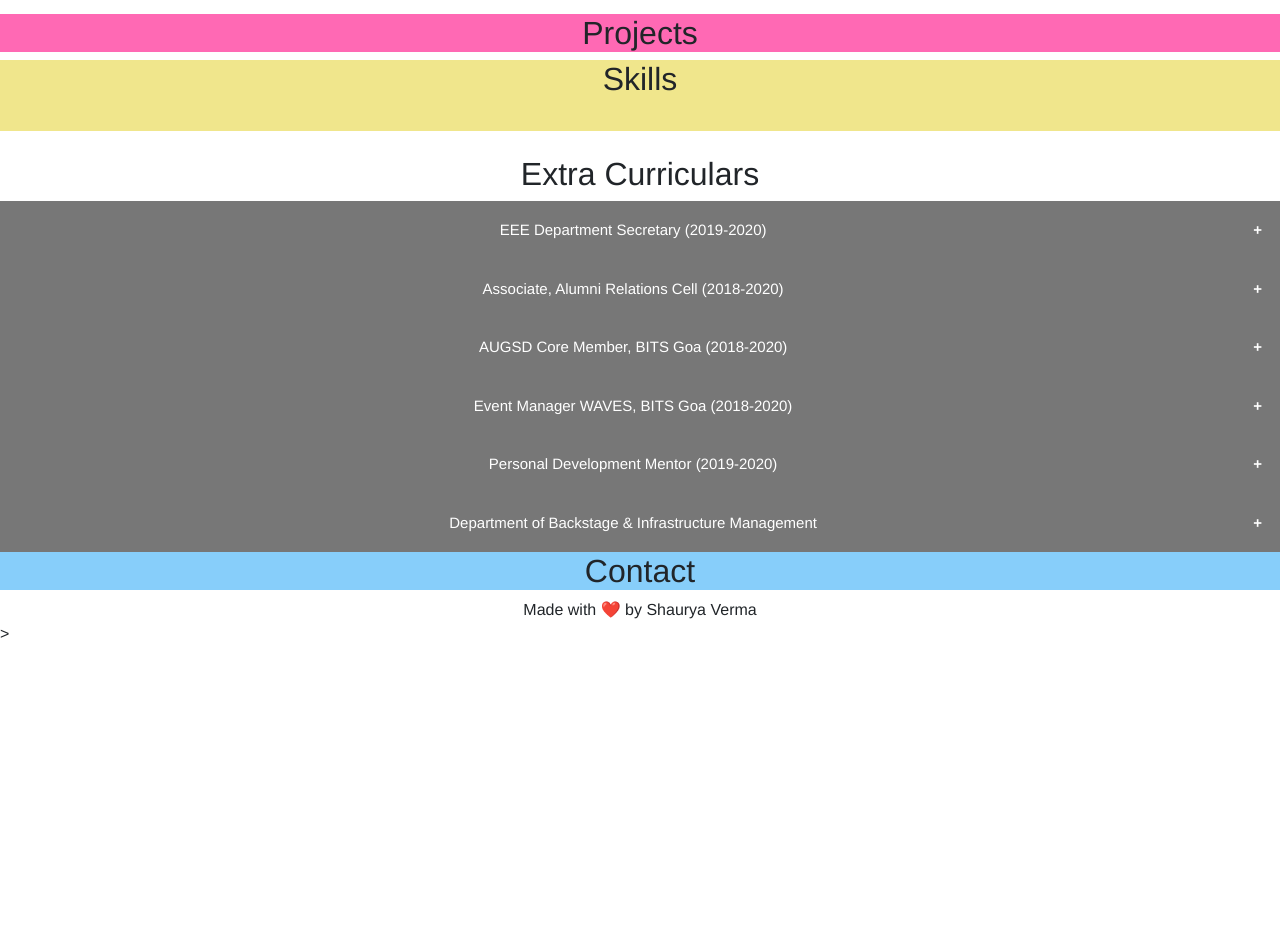
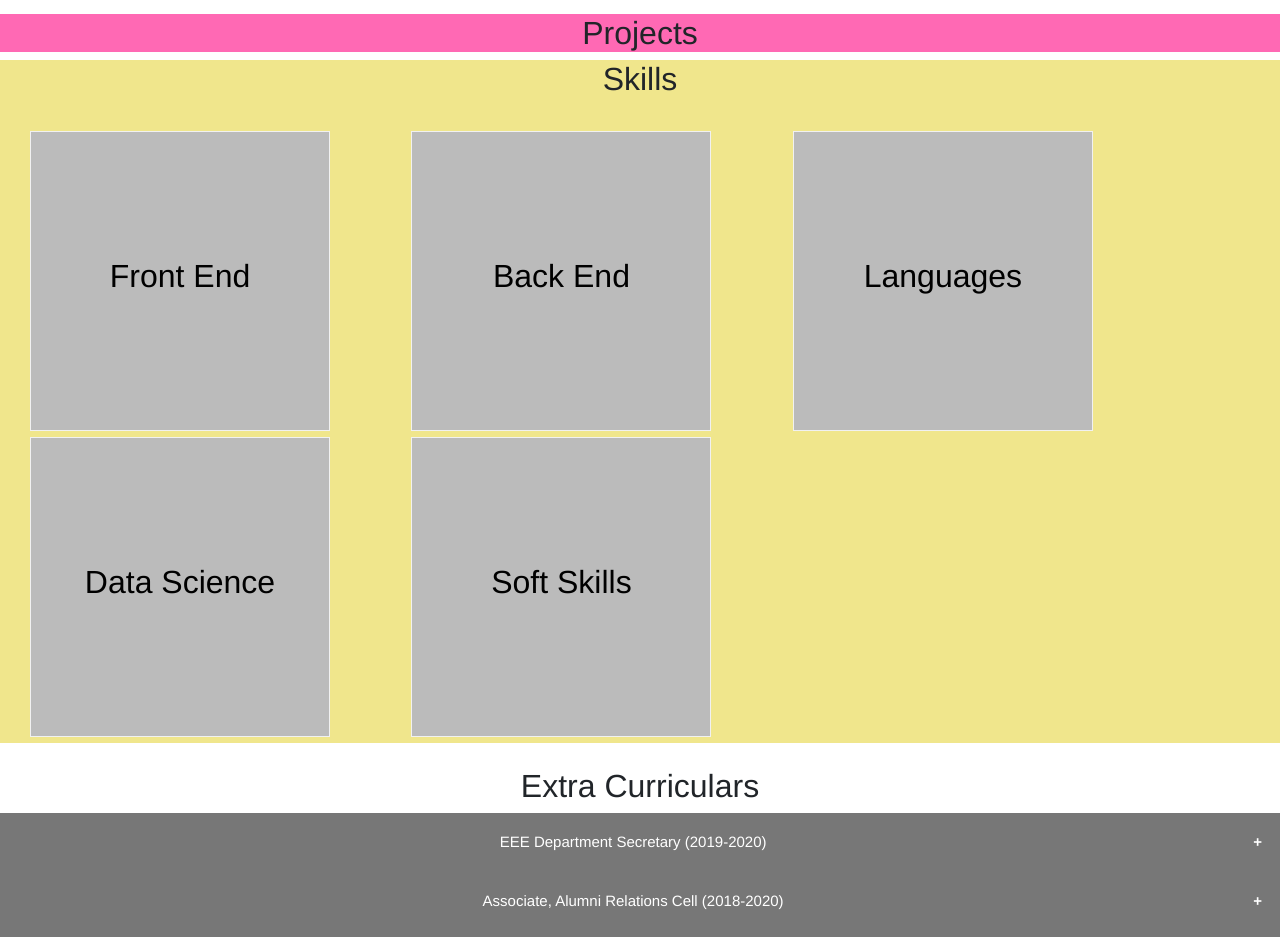
Before and after one commit to shauryav24/shauryav24.github.io, a website: page index.html in a window 1280 px wide. Shown: the part 2240-3177 px from the top of the page. Before the commit the page ends 2886 px from the top, so only its background shows below. Drawn offline with nearby package versions, Linux system fonts and the light colour scheme; files whose address does not match are found by name.

Commit message:
skill update

```diff
--- a/css/style.css
+++ b/css/style.css
@@ -397,3 +397,61 @@ body {
 .extra i {
     text-align: center;
 }
+
+.flip-box {
+    background-color: transparent;
+    width: 300px;
+    height: 300px;
+    border: 1px solid #f1f1f1;
+    perspective: 1000px;
+}
+
+.flip-box-inner {
+    position: relative;
+    width: 100%;
+    height: 100%;
+    text-align: center;
+    transition: transform 0.8s;
+    transform-style: preserve-3d;
+}
+
+.flip-box:hover .flip-box-inner {
+    transform: rotateX(180deg);
+}
+
+.flip-box-front, .flip-box-back {
+    position: absolute;
+    width: 100%;
+    height: 100%;
+    -webkit-backface-visibility: hidden;
+    backface-visibility: hidden;
+}
+
+.flip-box-front {
+    background-color: #bbb;
+    color: black;
+}
+
+.flip-box-back {
+    background-color: dodgerblue;
+    color: white;
+    transform: rotateX(180deg);
+}
+
+.flip-box {
+    display: inline-flex;
+    justify-content: space-evenly;
+    margin-left: 30px;
+    margin-right: 47px;
+}
+
+.flip-box-front{
+    padding-top: 125px;
+    padding-bottom: 75px;
+}
+
+.flip-box-back{
+    padding-top: 75px;
+    padding-bottom: 75px;
+
+}
--- a/index.html
+++ b/index.html
@@ -204,7 +204,95 @@
 
 
             <div class="skills" id="skills">
+
                 <h2>Skills</h2><br>
+
+                <div class ="flip-box">
+                    <div class="flip-box-inner">
+                        <div class="flip-box-front">
+                            <h2 class=>Front End</h2>
+                        </div>
+                        <div class="flip-box-back">
+                            <ul>
+                                <li>HTML</li>
+                                <li>Css</li>
+                                <li>Bootstrap</li>
+                                <li>Javascript</li>
+                                <li>DOM</li>
+                                <li>jQuery</li>
+                                <li>React.js</li>
+                            </ul>
+                        </div>
+                    </div>
+                </div>
+
+                <div class ="flip-box">
+                    <div class="flip-box-inner">
+                        <div class="flip-box-front">
+                            <h2>Back End</h2>
+                        </div>
+                        <div class="flip-box-back">
+                            <ul>
+                                <li>Node.js</li>
+                                <li>PHP</li>
+                                <li>AJAX</li>
+                                <li>JSON</li>
+                                <li>SQL</li>
+                                <li>API</li>
+                                <li>Flask</li>
+                            </ul>
+                        </div>
+                    </div>
+                </div>
+
+                <div class ="flip-box">
+                    <div class="flip-box-inner">
+                        <div class="flip-box-front">
+                            <h2>Languages</h2>
+                        </div>
+                        <div class="flip-box-back">
+                            <ul>
+                                <li>C</li>
+                                <li>C++</li>
+                                <li>Python</li>
+                            </ul>
+                        </div>
+                    </div>
+                </div>
+
+                <div class ="flip-box">
+                    <div class="flip-box-inner">
+                        <div class="flip-box-front">
+                            <h2>Data Science</h2>
+                        </div>
+                        <div class="flip-box-back">
+                            <ul>
+                                <li>Machine Learning</li>
+                                <li>Neural Networks</li>
+                                <li>Numpy</li>
+                                <li>Pandas</li>
+                                <li>MatPlotlib</li>
+                            </ul>
+                        </div>
+                    </div>
+                </div>
+
+                <div class ="flip-box">
+                    <div class="flip-box-inner">
+                        <div class="flip-box-front">
+                            <h2>Soft Skills</h2>
+                        </div>
+                        <div class="flip-box-back">
+                            <ul>
+                                <li>Leadership</li>
+                                <li>Teamwork</li>
+                                <li>Responsibility</li>
+                                <li>Multi tasking</li>
+                            </ul>
+                        </div>
+                    </div>
+                </div>
+
             </div>
 
 
```
